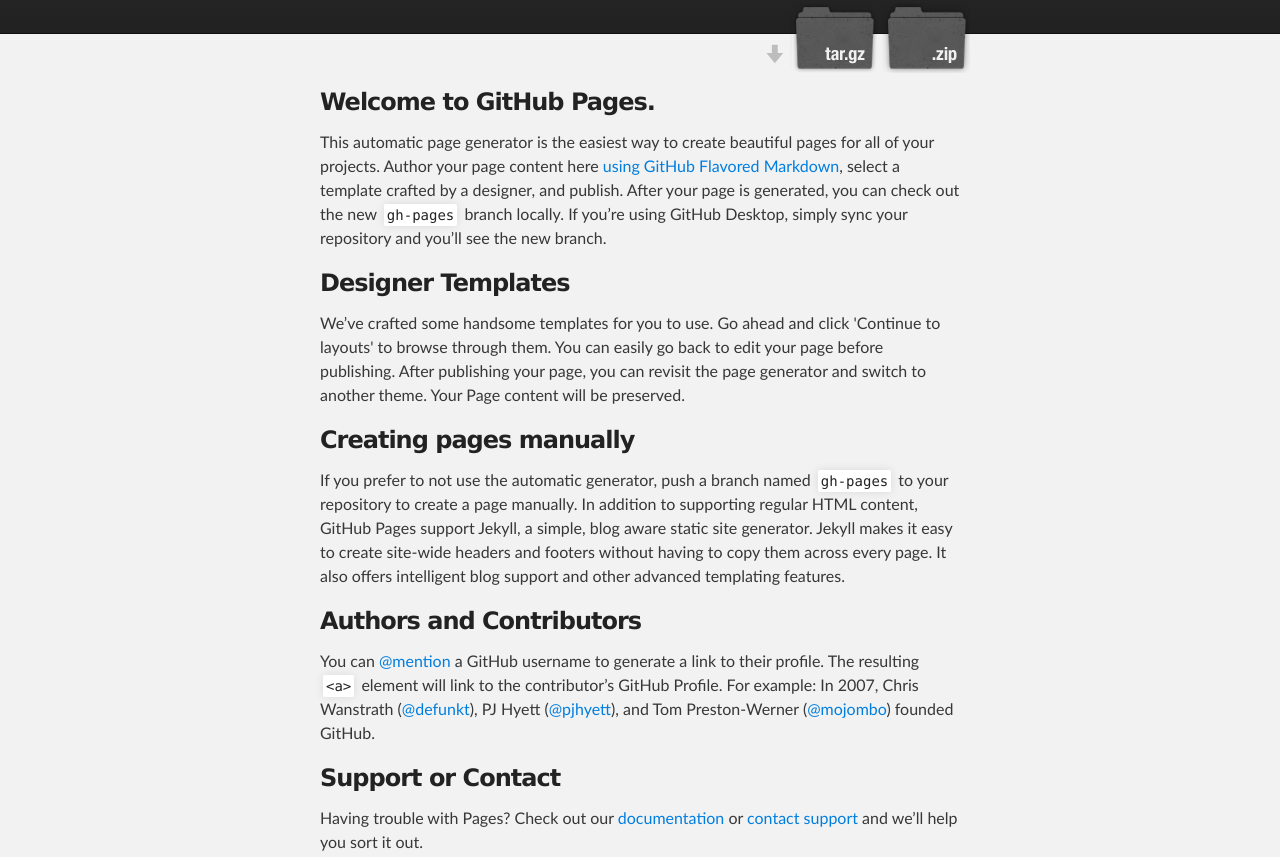
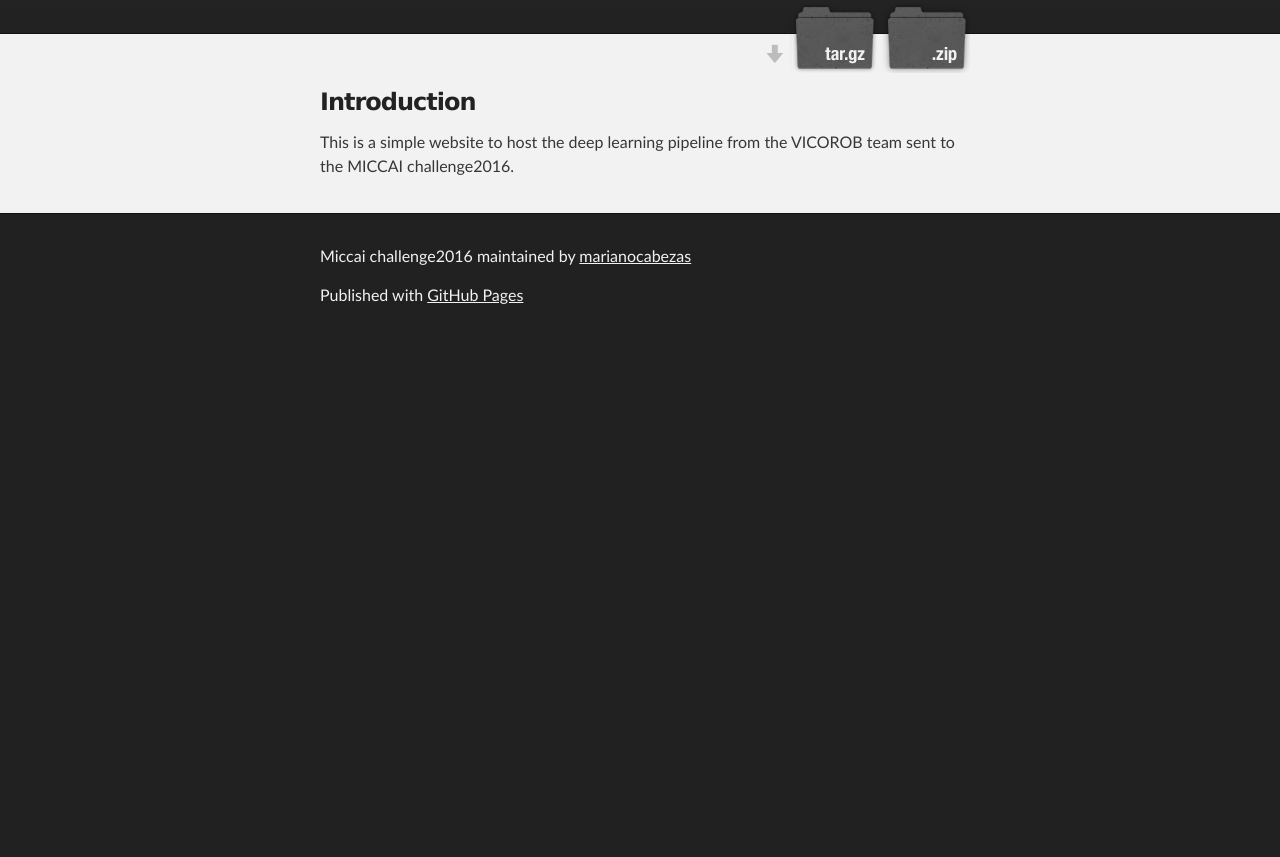
Before and after one commit to marianocabezas/miccai_challenge2016, a plain HTML site: page index.html in a window 1280 px wide. Shown: the part 248-1105 px from the top of the page. After the commit the page ends 800 px from the top, so only its background shows below. Drawn offline with Linux system fonts and the light colour scheme.

Commit message:
Update index.html

```diff
--- a/index.html
+++ b/index.html
@@ -32,30 +32,10 @@
     <div id="main_content_wrap" class="outer">
       <section id="main_content" class="inner">
         <h3>
-<a id="welcome-to-github-pages" class="anchor" href="#welcome-to-github-pages" aria-hidden="true"><span aria-hidden="true" class="octicon octicon-link"></span></a>Welcome to GitHub Pages.</h3>
-
-<p>This automatic page generator is the easiest way to create beautiful pages for all of your projects. Author your page content here <a href="https://guides.github.com/features/mastering-markdown/">using GitHub Flavored Markdown</a>, select a template crafted by a designer, and publish. After your page is generated, you can check out the new <code>gh-pages</code> branch locally. If you’re using GitHub Desktop, simply sync your repository and you’ll see the new branch.</p>
-
-<h3>
-<a id="designer-templates" class="anchor" href="#designer-templates" aria-hidden="true"><span aria-hidden="true" class="octicon octicon-link"></span></a>Designer Templates</h3>
-
-<p>We’ve crafted some handsome templates for you to use. Go ahead and click 'Continue to layouts' to browse through them. You can easily go back to edit your page before publishing. After publishing your page, you can revisit the page generator and switch to another theme. Your Page content will be preserved.</p>
-
-<h3>
-<a id="creating-pages-manually" class="anchor" href="#creating-pages-manually" aria-hidden="true"><span aria-hidden="true" class="octicon octicon-link"></span></a>Creating pages manually</h3>
-
-<p>If you prefer to not use the automatic generator, push a branch named <code>gh-pages</code> to your repository to create a page manually. In addition to supporting regular HTML content, GitHub Pages support Jekyll, a simple, blog aware static site generator. Jekyll makes it easy to create site-wide headers and footers without having to copy them across every page. It also offers intelligent blog support and other advanced templating features.</p>
-
-<h3>
-<a id="authors-and-contributors" class="anchor" href="#authors-and-contributors" aria-hidden="true"><span aria-hidden="true" class="octicon octicon-link"></span></a>Authors and Contributors</h3>
-
-<p>You can <a href="https://help.github.com/articles/basic-writing-and-formatting-syntax/#mentioning-users-and-teams" class="user-mention">@mention</a> a GitHub username to generate a link to their profile. The resulting <code>&lt;a&gt;</code> element will link to the contributor’s GitHub Profile. For example: In 2007, Chris Wanstrath (<a href="https://github.com/defunkt" class="user-mention">@defunkt</a>), PJ Hyett (<a href="https://github.com/pjhyett" class="user-mention">@pjhyett</a>), and Tom Preston-Werner (<a href="https://github.com/mojombo" class="user-mention">@mojombo</a>) founded GitHub.</p>
-
-<h3>
-<a id="support-or-contact" class="anchor" href="#support-or-contact" aria-hidden="true"><span aria-hidden="true" class="octicon octicon-link"></span></a>Support or Contact</h3>
-
-<p>Having trouble with Pages? Check out our <a href="https://help.github.com/pages">documentation</a> or <a href="https://github.com/contact">contact support</a> and we’ll help you sort it out.</p>
-      </section>
+<a id="intro" class="anchor" href="#intro" aria-hidden="true"><span aria-hidden="true" class="octicon octicon-link"></span></a>Introduction</h3>
+This is a simple website to host the deep learning pipeline from the VICOROB team sent to the MICCAI challenge2016.
+<p></p>
+    </section>
     </div>
 
     <!-- FOOTER  -->
```
